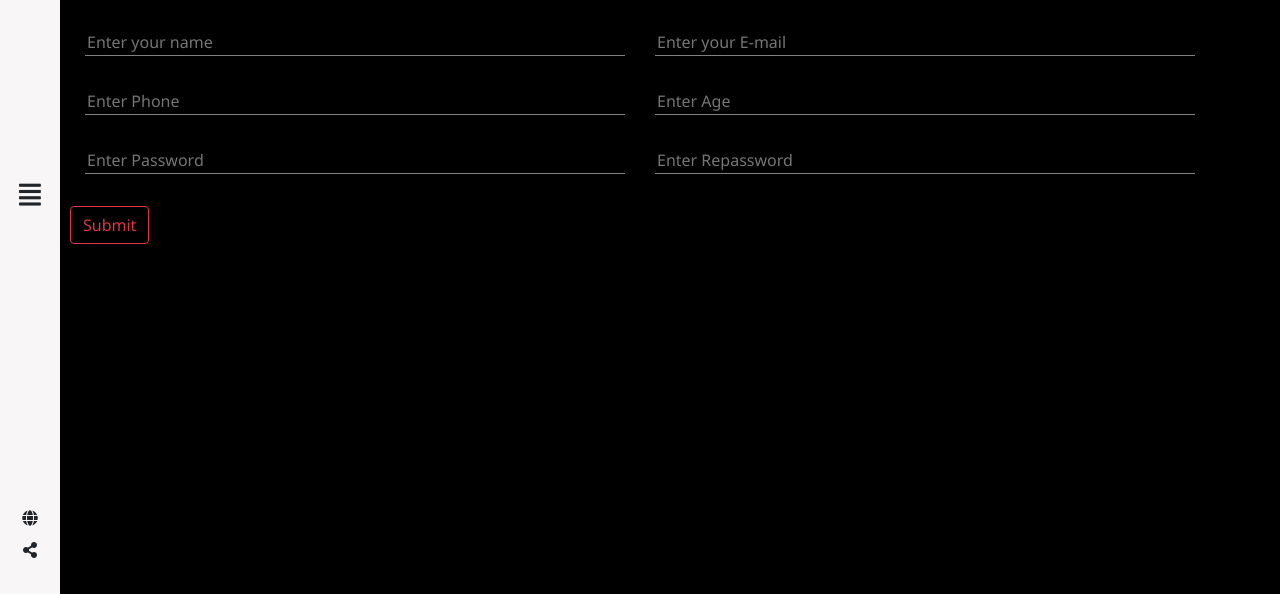
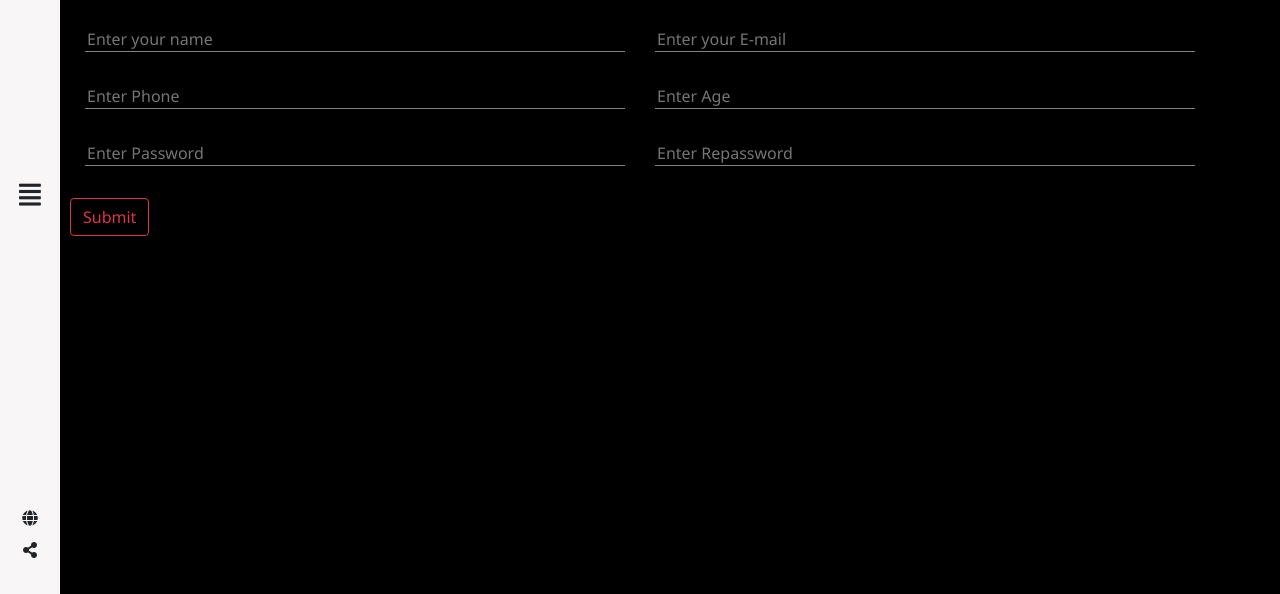
Before and after one commit to toFreelance/MoviesAPI-Website-Temp, a plain HTML site: page index.html in a window 1280 px wide. Shown: the part 206-800 px from the top of the page. Drawn offline with Linux system fonts and the light colour scheme; no server answers.

Commit message:
Add files via upload

```diff
--- a/css/index_style.css
+++ b/css/index_style.css
@@ -4,6 +4,8 @@ body {
     background-color: black;
     overflow: hidden;
     font-family: 'Segoe UI', Tahoma, Geneva, Verdana, sans-serif;
+    font-size: 1rem;
+    line-height: 1;
 }
 /******************************************************/
 
```
